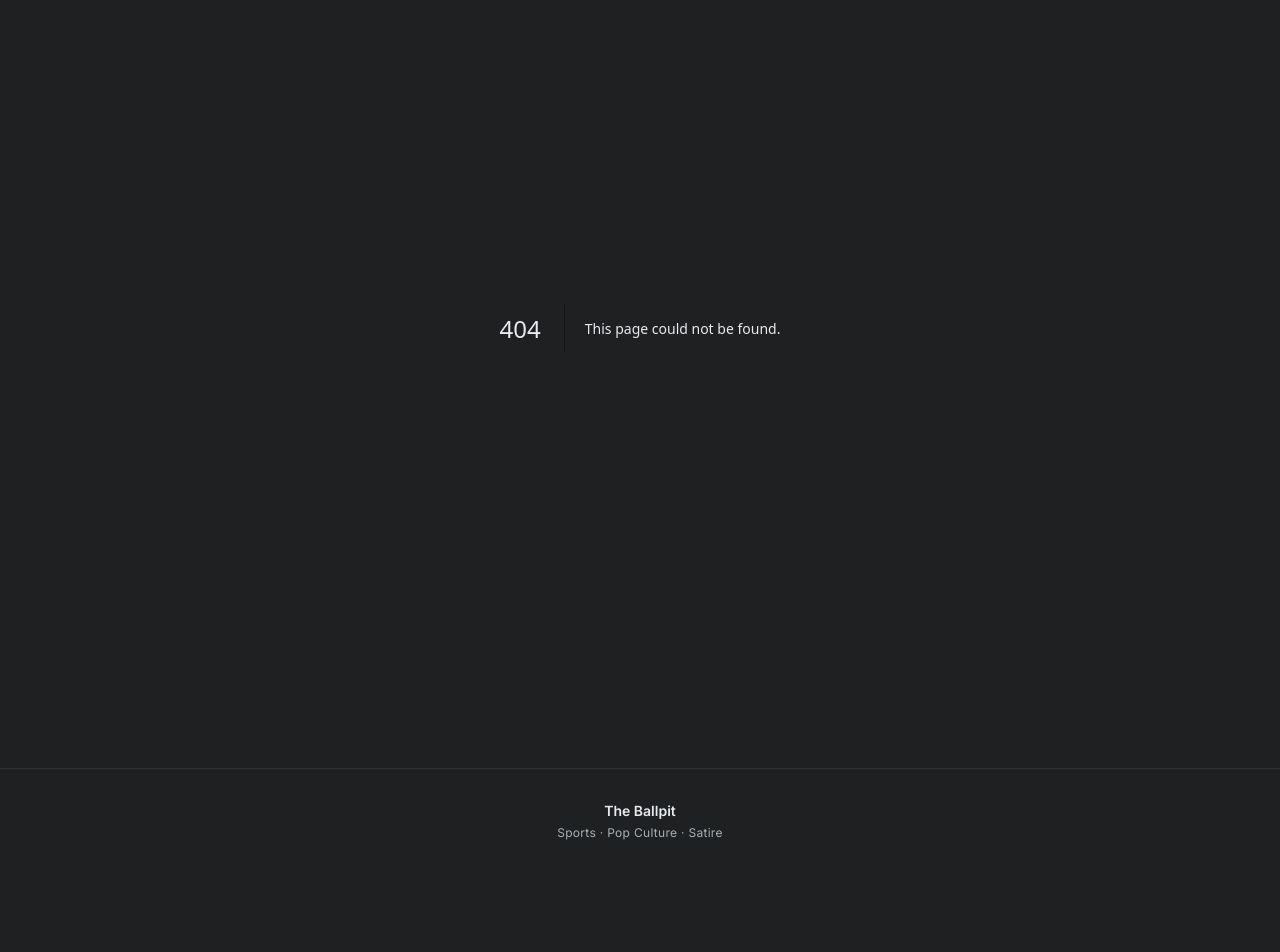
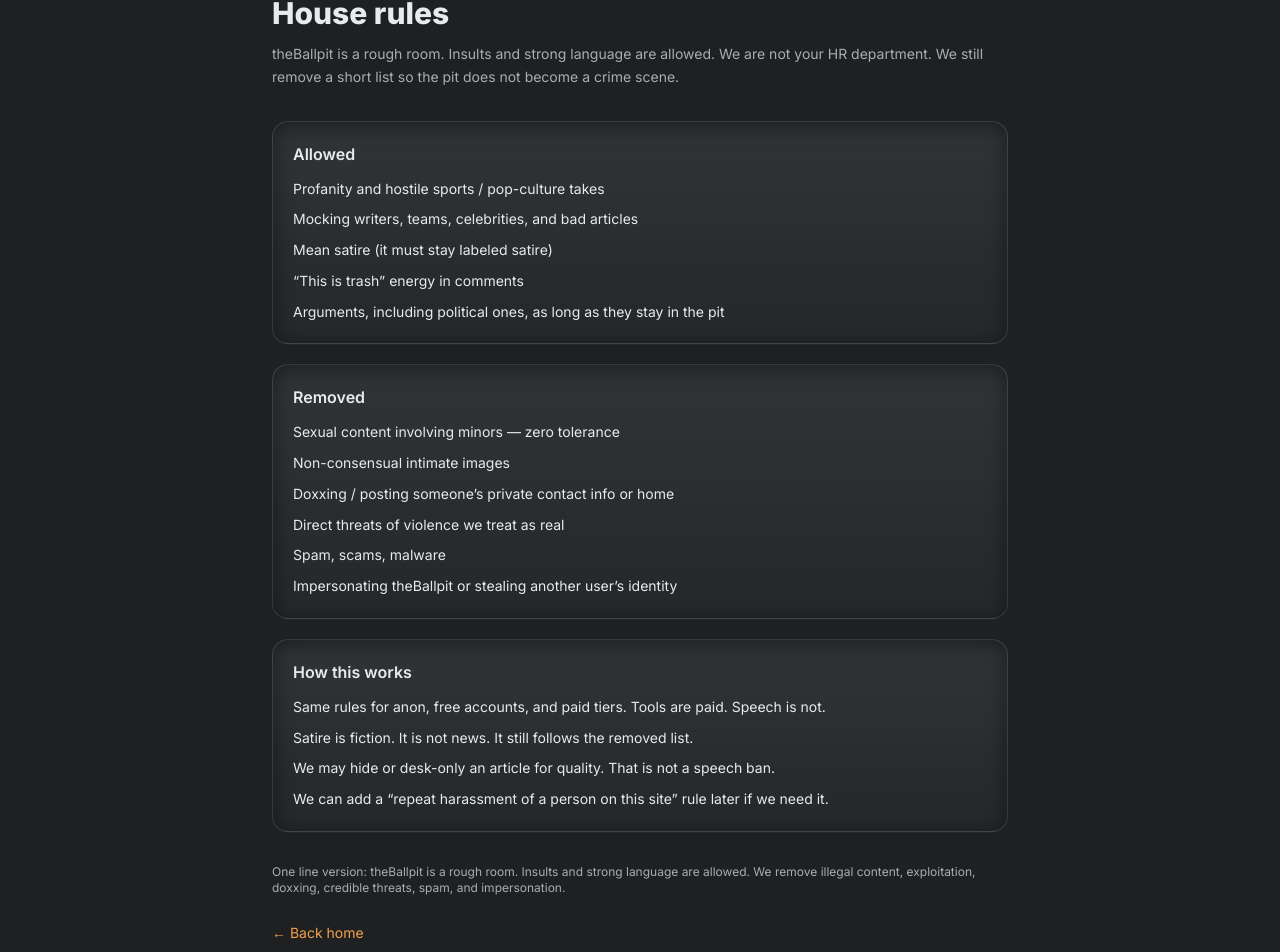
Before and after one commit to sheado44/-4, a Next.js app: page /rules in a window 1280 px wide. Before the commit this address had no page. Shown: the part 137-1089 px from the top of the page. Before the commit the page ends 1010 px from the top, so only its background shows below. Built offline with nearby package versions, Linux system fonts and the light colour scheme.

Commit message:
Add RulesPage component with house rules content

```diff
--- /dev/null
+++ b/src/app/rules/page.tsx
@@ -0,0 +1,62 @@
+"use client";
+
+import Link from "next/link";
+
+export default function RulesPage() {
+  return (
+    <main className="max-w-3xl mx-auto px-4 py-10">
+      <p className="text-[10px] uppercase tracking-[0.18em] text-muted-pit mb-3">
+        theBallpit
+      </p>
+      <h1 className="text-3xl font-extrabold mb-3">House rules</h1>
+      <p className="text-sm text-muted-pit leading-relaxed mb-8">
+        theBallpit is a rough room. Insults and strong language are allowed. We
+        are not your HR department. We still remove a short list so the pit does
+        not become a crime scene.
+      </p>
+
+      <section className="pit-panel p-5 mb-5">
+        <h2 className="font-semibold mb-3">Allowed</h2>
+        <ul className="text-sm space-y-2 leading-relaxed" style={{ color: "var(--pit-text)" }}>
+          <li>Profanity and hostile sports / pop-culture takes</li>
+          <li>Mocking writers, teams, celebrities, and bad articles</li>
+          <li>Mean satire (it must stay labeled satire)</li>
+          <li>“This is trash” energy in comments</li>
+          <li>Arguments, including political ones, as long as they stay in the pit</li>
+        </ul>
+      </section>
+
+      <section className="pit-panel p-5 mb-5">
+        <h2 className="font-semibold mb-3">Removed</h2>
+        <ul className="text-sm space-y-2 leading-relaxed" style={{ color: "var(--pit-text)" }}>
+          <li>Sexual content involving minors — zero tolerance</li>
+          <li>Non-consensual intimate images</li>
+          <li>Doxxing / posting someone’s private contact info or home</li>
+          <li>Direct threats of violence we treat as real</li>
+          <li>Spam, scams, malware</li>
+          <li>Impersonating theBallpit or stealing another user’s identity</li>
+        </ul>
+      </section>
+
+      <section className="pit-panel p-5 mb-8">
+        <h2 className="font-semibold mb-3">How this works</h2>
+        <ul className="text-sm space-y-2 leading-relaxed" style={{ color: "var(--pit-text)" }}>
+          <li>Same rules for anon, free accounts, and paid tiers. Tools are paid. Speech is not.</li>
+          <li>Satire is fiction. It is not news. It still follows the removed list.</li>
+          <li>We may hide or desk-only an article for quality. That is not a speech ban.</li>
+          <li>We can add a “repeat harassment of a person on this site” rule later if we need it.</li>
+        </ul>
+      </section>
+
+      <p className="text-xs text-muted-pit mb-6">
+        One line version: theBallpit is a rough room. Insults and strong language
+        are allowed. We remove illegal content, exploitation, doxxing, credible
+        threats, spam, and impersonation.
+      </p>
+
+      <Link href="/" className="text-sm text-highlight-pit">
+        ← Back home
+      </Link>
+    </main>
+  );
+}
```
